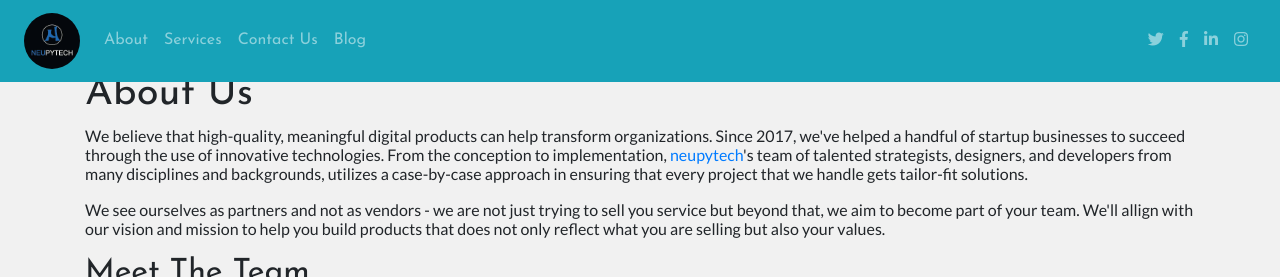
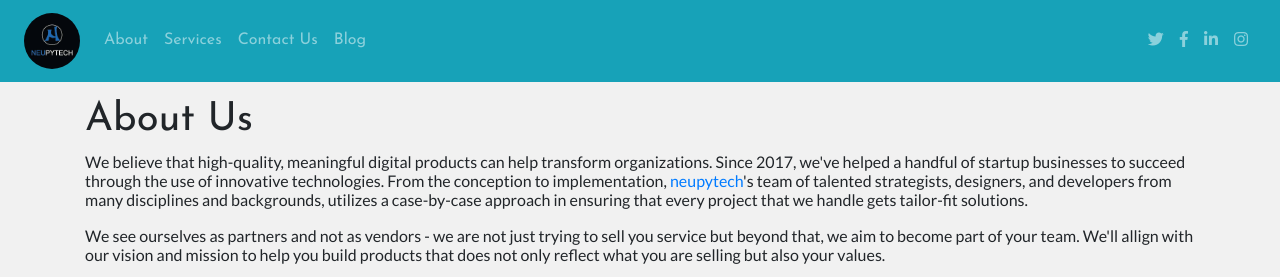
Before and after one commit to mrpyrex/neuweb, a Django app: page /about/ in a window 1280 px wide. Shown: the top 277 px of the page. Run offline with Django 3.2, Linux system fonts and the light colour scheme; tables that the repository leaves empty hold one stand-in row (values such as "Sample post"); some libraries are stand-ins or nearby versions.

Commit message:
Edited about page

```diff
--- a/neuweb/static/css/style.css
+++ b/neuweb/static/css/style.css
@@ -147,6 +147,12 @@ p {
     margin: 0;
 }
 
+/* About Page */
+
+#about {
+    margin-top: 6rem;
+}
+
 /* Team Section */
 
 #team a {
--- a/pages/templates/pages/about.html
+++ b/pages/templates/pages/about.html
@@ -4,11 +4,11 @@
 {% block content %}
 
 <div class="container">
-
-        <h1>About Us</h1>
-        <p>We believe that high-quality, meaningful digital products can help transform organizations. Since 2017, we've helped a handful of startup businesses to succeed through the use of innovative technologies. From the conception to implementation, <a href="">neupytech</a>'s team of talented strategists, designers, and developers from many disciplines and backgrounds, utilizes a case-by-case approach in ensuring that every project that we handle gets tailor-fit solutions.</p>
-        <p>We see ourselves as partners and not as vendors -  we are not just trying to sell you service but beyond that, we aim to become part of your team. We'll allign with our vision and mission to help you build products that does not only reflect what you are selling but also your values.</p>
-
+    <section id="about">
+    <h1>About Us</h1>
+    <p>We believe that high-quality, meaningful digital products can help transform organizations. Since 2017, we've helped a handful of startup businesses to succeed through the use of innovative technologies. From the conception to implementation, <a href="">neupytech</a>'s team of talented strategists, designers, and developers from many disciplines and backgrounds, utilizes a case-by-case approach in ensuring that every project that we handle gets tailor-fit solutions.</p>
+    <p>We see ourselves as partners and not as vendors -  we are not just trying to sell you service but beyond that, we aim to become part of your team. We'll allign with our vision and mission to help you build products that does not only reflect what you are selling but also your values.</p>
+    </section>
 </div>
 
 <div id="team" class="container">
@@ -18,7 +18,7 @@
         <div class="col-md-6 my-4">
             <div class="row">
                 <div class="col-md-6">
-                    <img src="{{ team.pic.url }}" alt="{{ team.name }}">
+                    <img class="rounded-circle" src="{{ team.pic.url }}" alt="{{ team.name }}">
                 </div>
                 <div class="col-md-6">
                     <h2>{{ team.name }}</h2>
```
